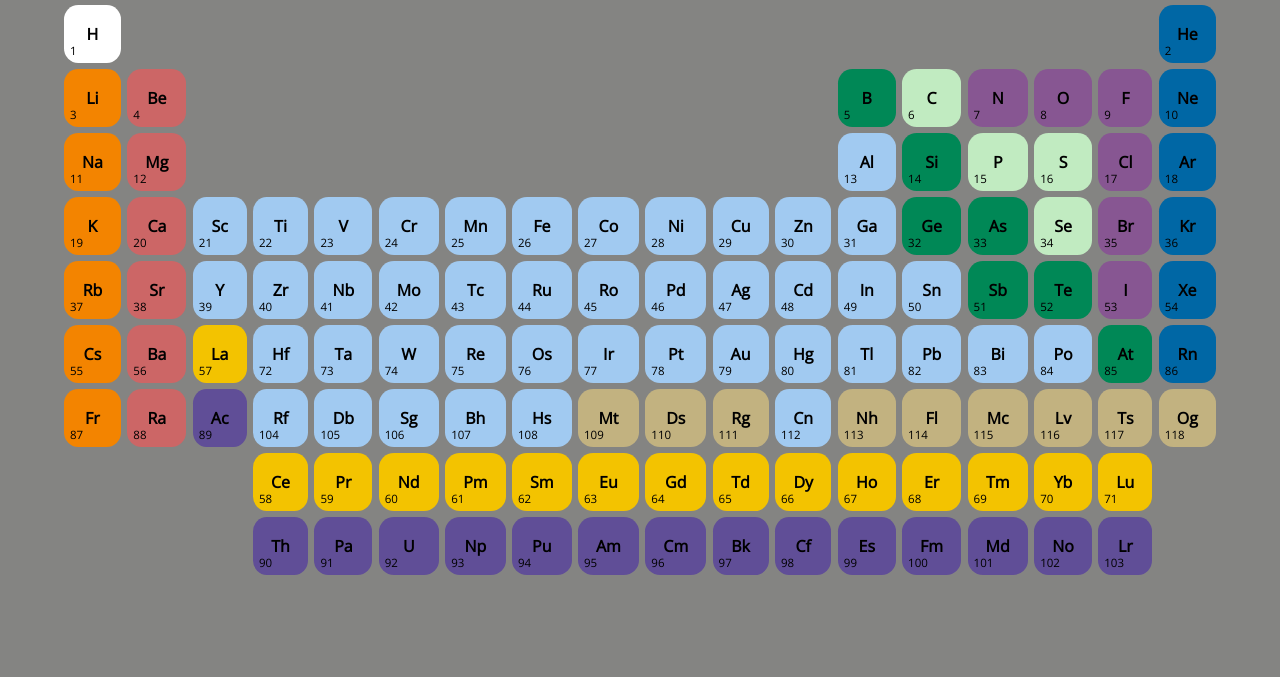
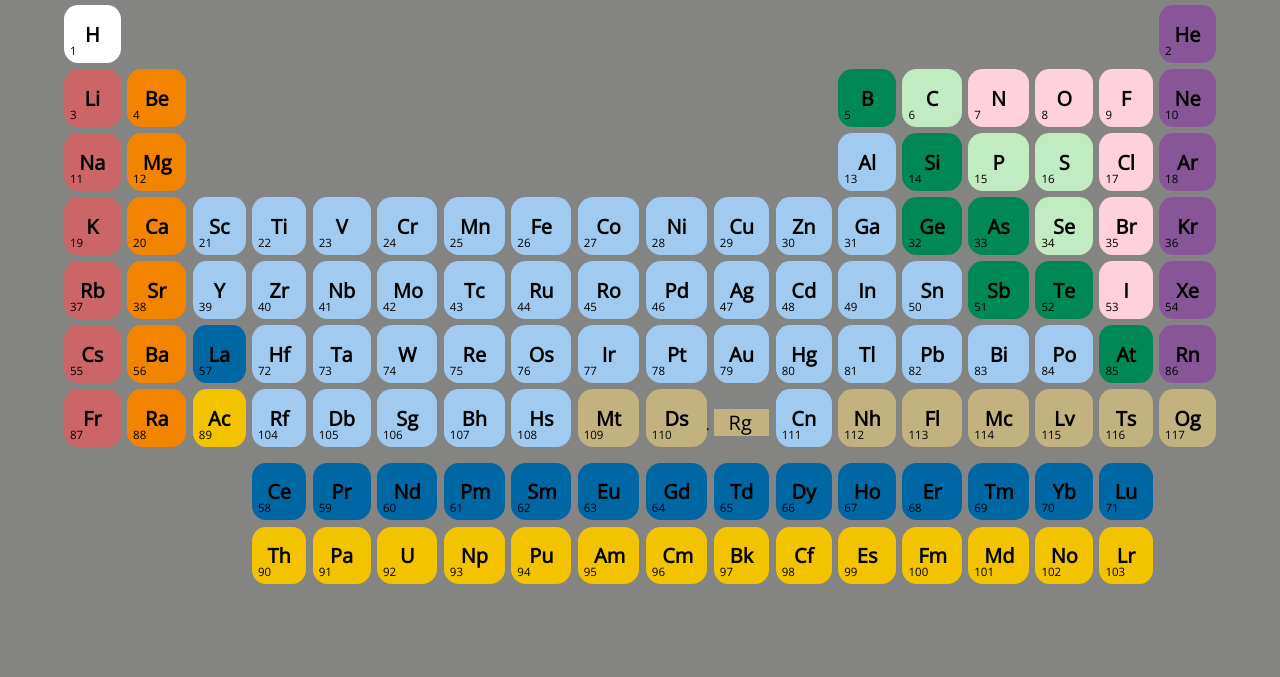
Before and after one commit to BLemon7/elements-site, a plain HTML site: page index.html in a window 1280 px wide. Shown: the part 123-800 px from the top of the page. Drawn offline with nearby package versions, Linux system fonts and the light colour scheme.

Commit message:
Silver page added, index and css edits

```diff
--- a/css/style.css
+++ b/css/style.css
@@ -16,11 +16,28 @@ body {
 
 h1 {
     color: #fff;
+    text-align: center;
 }
 
+
+
 a {
-    text-decoration: none;
-    color: inherit;
+  color: inherit;
+  text-decoration: none;
+  background-color: transparent;
+  -webkit-text-decoration-skip: objects;
+}
+
+a:hover {
+  color: #0056b3;
+  text-decoration: underline;
+}
+
+p {
+    margin-left: auto;
+    margin-right: auto;
+    max-width: 47%;
+    font-size: 20px;
 }
 
 .periodic-table {
@@ -73,28 +90,28 @@ a {
   grid-column: 1 / 4;
 }
 .periodic-table .noble-gas {
-  background: #0067A5;
+  background: #875598;
 }
 .periodic-table .diatomic-nonmetal {
-  background: #875692;
+  background: #ffd1dc;
 }
 .periodic-table .alkali {
-  background: #F38400;
+  background: #CC6666;
 }
 .periodic-table .hydrogen {
   background: #FFF;
 }
 .periodic-table .alkaline {
-  background: #CC6666;
+  background: #F38400;
 }
 .periodic-table .unknown {
   background: #C2B280;
 }
 .periodic-table .lanthanide {
-  background: #F3C300;
+  background: #0067a5;
 }
 .periodic-table .actinide {
-  background: #604E97;
+  background: #F3C300;
 }
 .periodic-table .metalloid {
   background: #008856;
@@ -109,12 +126,14 @@ a {
   }
   .periodic-table {
   grid-template-columns: 1fr 1fr 1fr;
+      border-radius: 25%;
   }
   .periodic-table > li abbr {
     font-size: 0;
   }
   .periodic-table > li {
     padding: 1rem;
+      border-radius: 25%;
   }
   .periodic-table > li abbr:after {
     content: attr(title);
@@ -139,14 +158,17 @@ a {
   }
   .periodic-table {
     grid-template-columns: 1fr 1fr;
+    border-radius: 0%;
   }
   .periodic-table > li {
     height: auto;
     font-size: 3vw;
+    border-radius: 0%;
   }
 }
 @media all and (max-width: 550px) {
   .periodic-table {
     grid-template-columns: 1fr;
+    border-radius: 0%;
   }
 }
--- a/index.html
+++ b/index.html
@@ -342,9 +342,9 @@
         <li class="unknown">
             <p title="Darmstadtium">Ds</p>
         </li>
-        <li class="unknown">
+        <a href="#"><li class="unknown">
             <p title="Roentgenium">Rg</p>
-        </li>
+        </li></a>
         <li>
             <p title="Copernicium">Cn</p>
         </li>
```
Also changed, not shown: silver.html (added, +22 -0 lines).
